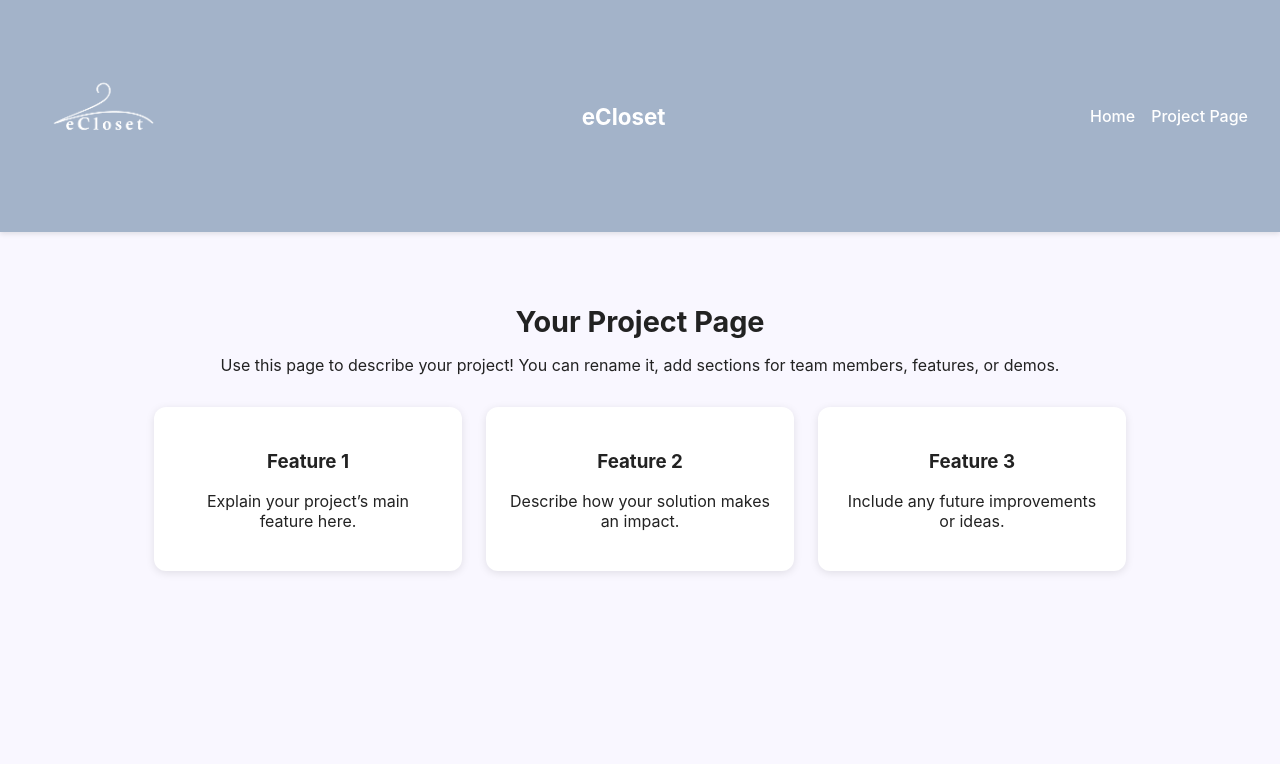
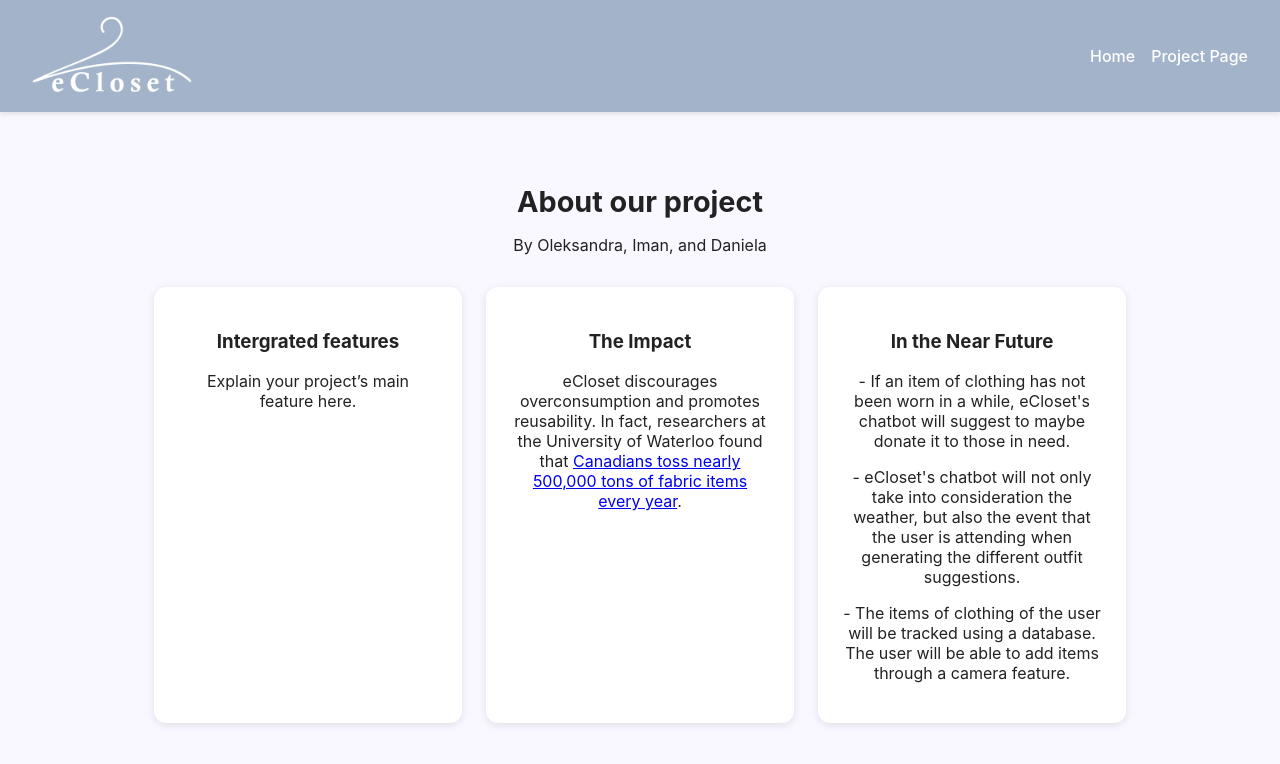
Before and after one commit to DBordeianu1/WIEEE_CODE_2025, a React (Vite) app: page /about in a window 1280 px wide. Shown: the top 764 px of the page. Built offline with nearby package versions, Linux system fonts and the light colour scheme; no server answers.

Commit message:
Added changes to the about page

```diff
--- a/src/components/Navbar.jsx
+++ b/src/components/Navbar.jsx
@@ -1,11 +1,10 @@
 import { Link } from 'react-router-dom'
-import logo from '../assets/eCloset-white-logo.png'
+import logo from '../assets/logo.png'
 
 export default function Navbar() {
   return (
     <nav className="navbar">
       <img src={logo} alt="eCloset Logo" className="navbar-logo"/>
-      <h1 className="logo">eCloset</h1>
       <div className="nav-links">
         <Link to="/">Home</Link>
         <Link to="/about">Project Page</Link>
--- a/src/index.css
+++ b/src/index.css
@@ -40,7 +40,7 @@ body {
 
 /* Styling for the image */
 .navbar-logo {
-  height: 200px;
+  height: 80px;
   width: auto;
 }
 
--- a/src/pages/About.jsx
+++ b/src/pages/About.jsx
@@ -1,23 +1,30 @@
 export default function About() {
   return (
     <div className="about">
-      <h2>Your Project Page</h2>
+      <h2>About our project</h2>
       <p>
-        Use this page to describe your project! You can rename it,
-        add sections for team members, features, or demos.
+        By Oleksandra, Iman, and Daniela
       </p>
       <div className="card-grid">
         <div className="card">
-          <h3>Feature 1</h3>
+          <h3>Intergrated features</h3>
           <p>Explain your project’s main feature here.</p>
         </div>
         <div className="card">
-          <h3>Feature 2</h3>
-          <p>Describe how your solution makes an impact.</p>
+          <h3>The Impact</h3>
+          <p>eCloset discourages overconsumption and promotes reusability. In fact, researchers at the University of Waterloo found that <a
+              href="https://www.cbc.ca/news/science/what-on-earth-clothing-disposal-1.7191603#:~:text=Canadians%20toss%20nearly%20500%2C000%20tonnes%20of%20fabric%20items%20every%20year%2C%20according%20to%20researchers%20at%20the%20University%20of%20Waterloo."
+              target="_blank"
+              rel="noopener noreferrer"
+            >
+              Canadians toss nearly 500,000 tons of fabric items every year
+            </a>.</p>
         </div>
         <div className="card">
-          <h3>Feature 3</h3>
-          <p>Include any future improvements or ideas.</p>
+          <h3>In the Near Future</h3>
+          <p>- If an item of clothing has not been worn in a while, eCloset's chatbot will suggest to maybe donate it to those in need.</p>
+          <p>- eCloset's chatbot will not only take into consideration the weather, but also the event that the user is attending when generating the different outfit suggestions.</p>
+          <p>- The items of clothing of the user will be tracked using a database. The user will be able to add items through a camera feature.</p>
         </div>
       </div>
     </div>
--- a/src/utils/api.js
+++ b/src/utils/api.js
@@ -1,5 +1,5 @@
 // Get the API key from the environment variables set in .env.local
-const API_KEY = import.meta.env.VITE_OPENWEATHER_API_KEY;
+const API_KEY = "f89ab4076e6f473ab6c185156252211";
 const BASE_URL = "https://api.openweathermap.org/data/2.5/weather";
 
 /**
```
Also changed, not shown: src/assets/eCloset-white-logo.png (deleted), src/assets/logo.png (renamed from logo.png).
